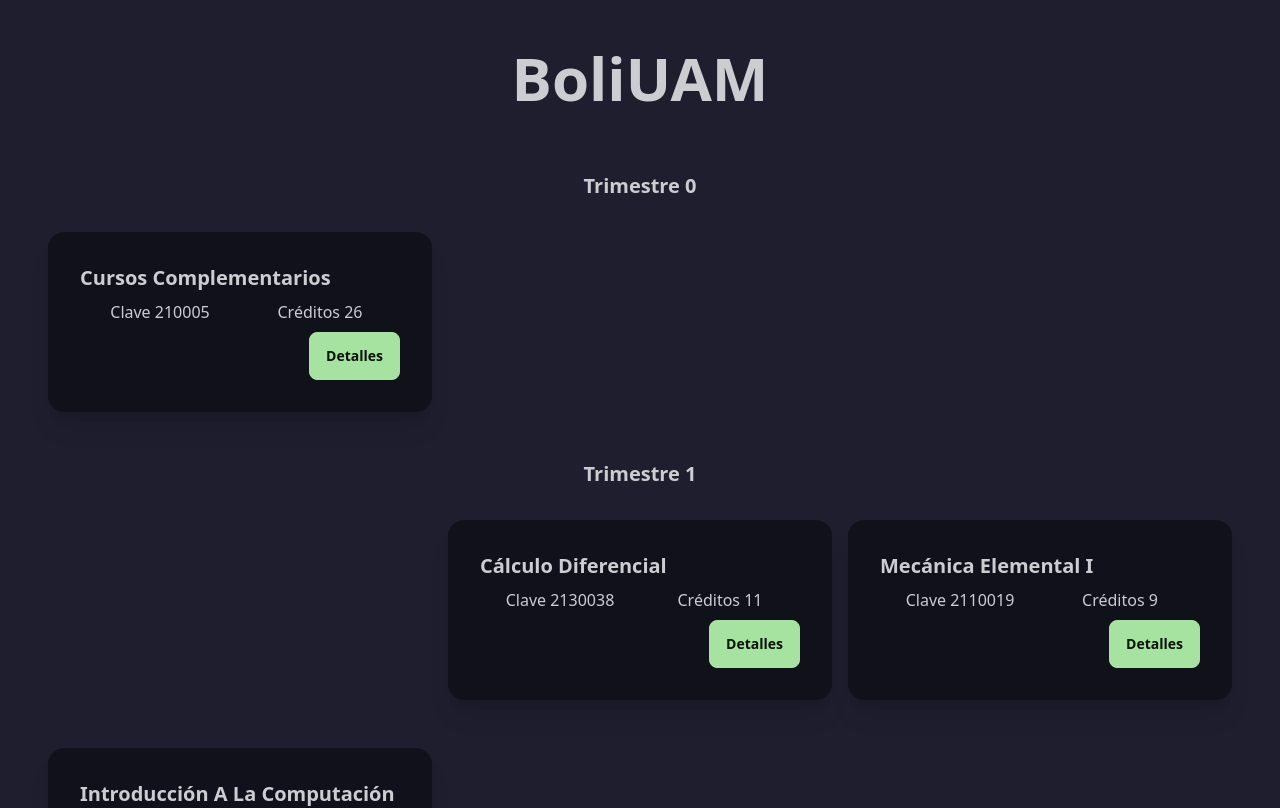
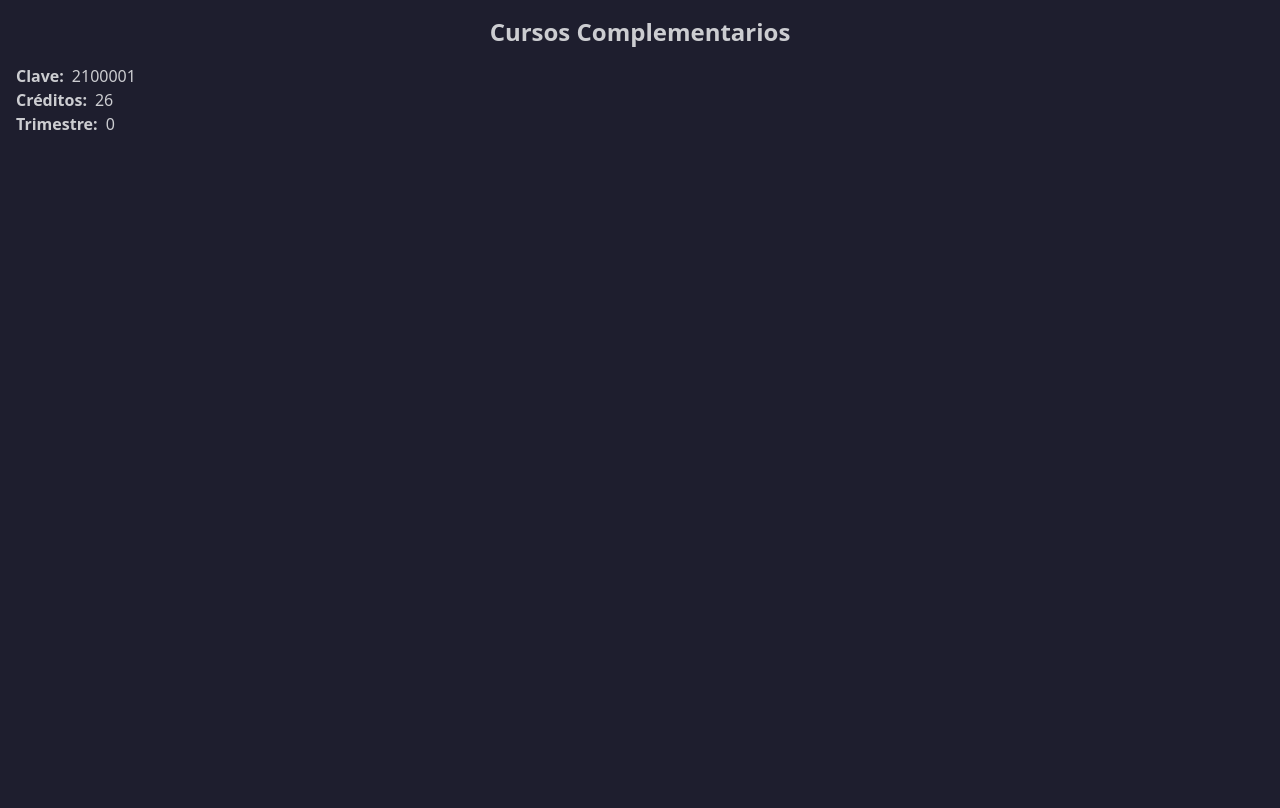
Before and after one commit to AxelHuerta/boliUAM, a React (Vite) app: page /ueas/2100001 in a window 1280 px wide. Shown: the top 808 px of the page. Built offline with nearby package versions, Linux system fonts and the light colour scheme.

Commit message:
add react-rotuer-dom

```diff
--- a/package.json
+++ b/package.json
@@ -11,7 +11,8 @@
   },
   "dependencies": {
     "react": "^18.2.0",
-    "react-dom": "^18.2.0"
+    "react-dom": "^18.2.0",
+    "react-router-dom": "^6.20.1"
   },
   "devDependencies": {
     "@types/react": "^18.2.37",
--- a/src/components/Card.tsx
+++ b/src/components/Card.tsx
@@ -11,7 +11,7 @@ export default function Card(props: Props) {
   }
 
   return (
-    <div className="card w-96 bg-neutral shadow-xl mx-auto my-4">
+    <div className="card w-80 sm:w-96 bg-neutral shadow-xl mx-auto my-4">
       <div className="card-body">
         <h2 className="card-title capitalize">{props.name}</h2>
         <div className="grid grid-cols-2">
--- a/src/main.tsx
+++ b/src/main.tsx
@@ -1,10 +1,23 @@
-import React from 'react'
-import ReactDOM from 'react-dom/client'
-import App from './App.tsx'
-import './index.css'
+import React from "react";
+import ReactDOM from "react-dom/client";
+import App from "./App.tsx";
+import "./index.css";
+import { RouterProvider, createBrowserRouter } from "react-router-dom";
+import UeaDetails from "./routes/UeaDetails.tsx";
 
-ReactDOM.createRoot(document.getElementById('root')!).render(
+const router = createBrowserRouter([
+  {
+    path: "/",
+    element: <App />,
+  },
+  {
+    path: "ueas/:ueaId",
+    element: <UeaDetails />,
+  },
+]);
+
+ReactDOM.createRoot(document.getElementById("root")!).render(
   <React.StrictMode>
-    <App />
+    <RouterProvider router={router} />
   </React.StrictMode>,
-)
+);
--- /dev/null
+++ b/src/routes/UeaDetails.tsx
@@ -0,0 +1,29 @@
+import { useParams } from "react-router-dom";
+
+export default function UeaDetails() {
+  const { ueaId } = useParams();
+
+  const name = "cursos complementarios";
+  const credits = 26;
+  const trimestre = 0;
+
+  return (
+    <>
+      <h1 className="capitalize text-2xl font-bold text-center my-4">{name}</h1>
+      <ul className="mx-4">
+        <li>
+          <span className="font-bold mr-2">Clave:</span>
+          {ueaId}
+        </li>
+        <li>
+          <span className="font-bold mr-2">Créditos:</span>
+          {credits}
+        </li>
+        <li>
+          <span className="font-bold mr-2">Trimestre:</span>
+          {trimestre}
+        </li>
+      </ul>
+    </>
+  );
+}
```
Also changed, not shown: 1 other file (tests, documents, lock files or other folders).
